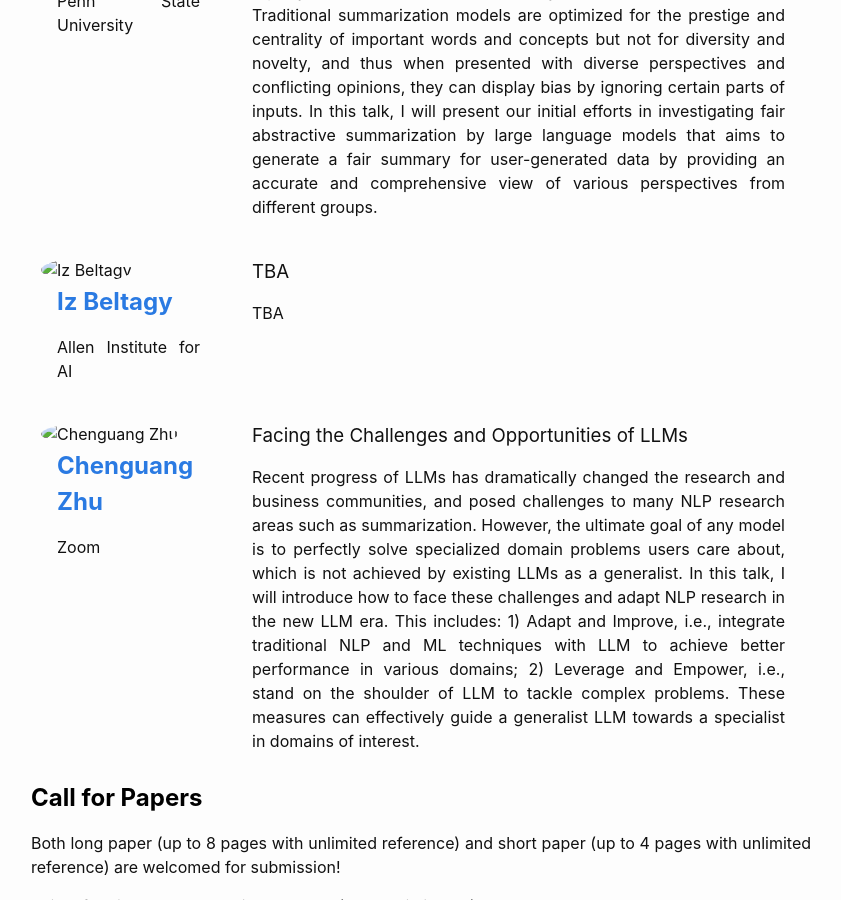
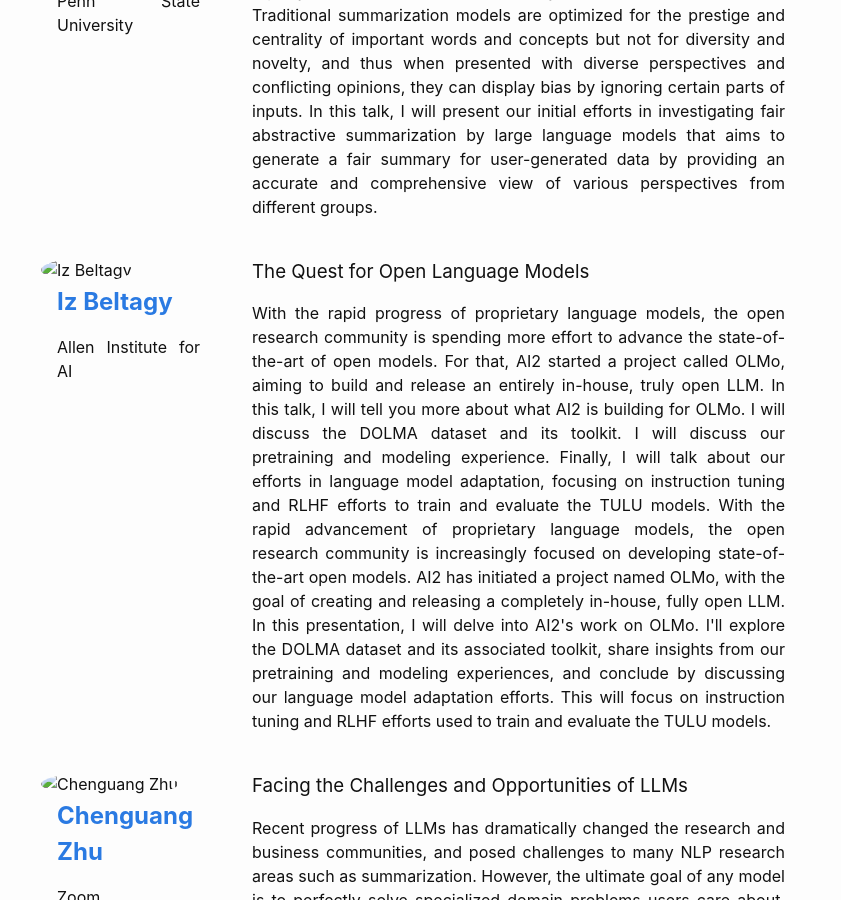
Before and after one commit to newsumm/2025, a Jekyll site: the page built from index.md, in a window 1280 px wide and 900 px high, scrolled down 2733 px. Shown: the whole window, without its empty margins (219-1060 px from the left). Built offline with Jekyll 4.4.1, drawn with Linux system fonts in a browser that asks for light colours; some of the changed text lies outside the part shown.

Commit message:
Update index.md

```diff
--- a/index.md
+++ b/index.md
@@ -29,7 +29,7 @@ Wednesday, December 6, 2023
 | 09:45 - 10:30 | Lei Yu | **Keynote II - Jackie Cheung (McGill University)**<br>*Open Problems in Automatic Summarization* |
 | 10:30 - 11:00 | - | Coffee Break |
 | 11:00 - 11:45 | Wen Xiao | **Keynote III - Rui Zhang (Penn State University)**<br>*Are Large Language Models Fair Summarizers?* |
-| 11:45 - 12:30 | Wen Xiao  | **Keynote IV - Iz Beltagy (Allen Institute for AI)**<br>*TBD* |
+| 11:45 - 12:30 | Wen Xiao  | **Keynote IV - Iz Beltagy (Allen Institute for AI)**<br>*The Quest for Open Language Models* |
 | 12:30 - 14:00 | - | Lunch Break |
 | 14:00 - 14:45 | Wen Xiao | **Keynote V - Chenguang Zhu (Zoom)**<br>*Facing the Challenges and Opportunities of LLMs* |
 | 14:45 - 15:30 | Wen Xiao | **Lightning Talks**<br>(Workshop papers and Findings papers) |
@@ -121,8 +121,10 @@ We are deeply sad that our invited speaker - Dragomir Radev had passed away in 2
   <!-- Title and Abstract Column (Wider) -->
   <div class="column right" style="flex: 3; max-width: 75%;">
     <div class="container">
-      <h3 class="talk_title">TBA</h3>
-      <p class="abstract">TBA</p>
+      <h3 class="talk_title">The Quest for Open Language Models</h3>
+      <p class="abstract">With the rapid progress of proprietary language models, the open research community is spending more effort to advance the state-of-the-art of open models. For that, AI2 started a project called OLMo, aiming to build and release an entirely in-house, truly open LLM. In this talk, I will tell you more about what AI2 is building for OLMo. I will discuss the DOLMA dataset and its toolkit. I will discuss our pretraining and modeling experience. Finally, I will talk about our efforts in language model adaptation, focusing on instruction tuning and RLHF efforts to train and evaluate the TULU models.
+
+With the rapid advancement of proprietary language models, the open research community is increasingly focused on developing state-of-the-art open models. AI2 has initiated a project named OLMo, with the goal of creating and releasing a completely in-house, fully open LLM. In this presentation, I will delve into AI2's work on OLMo. I'll explore the DOLMA dataset and its associated toolkit, share insights from our pretraining and modeling experiences, and conclude by discussing our language model adaptation efforts. This will focus on instruction tuning and RLHF efforts used to train and evaluate the TULU models.</p>
     </div>
   </div>
 </div>
```
